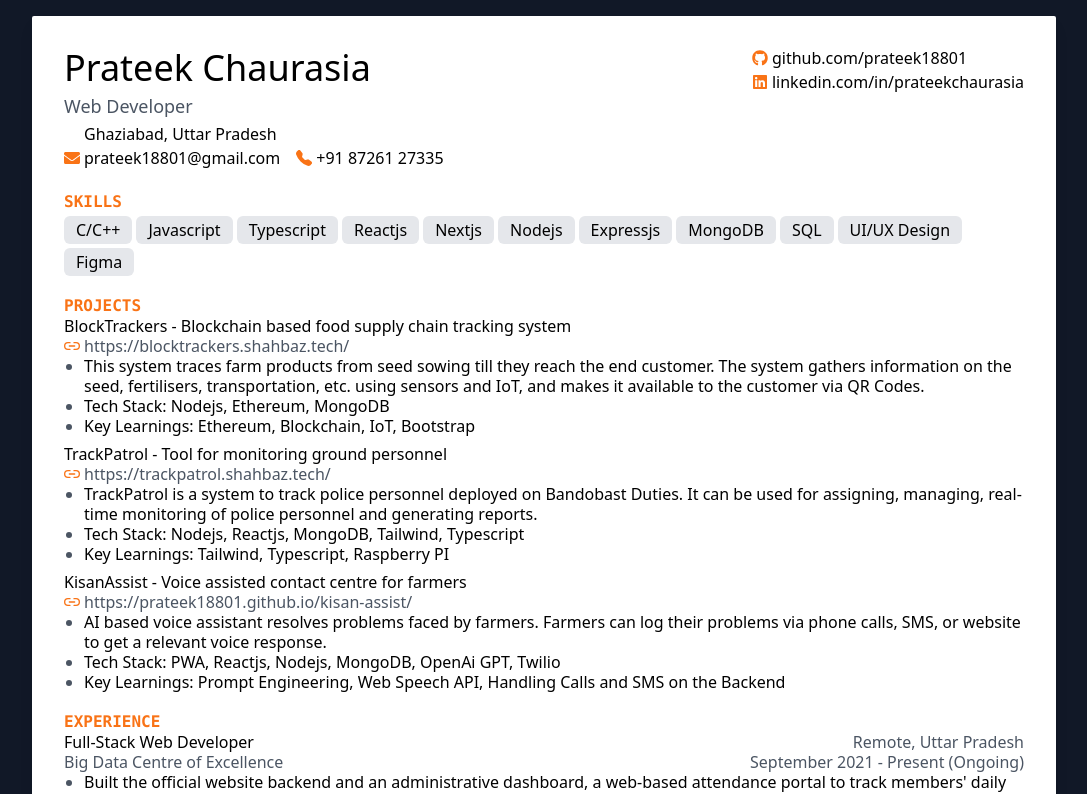
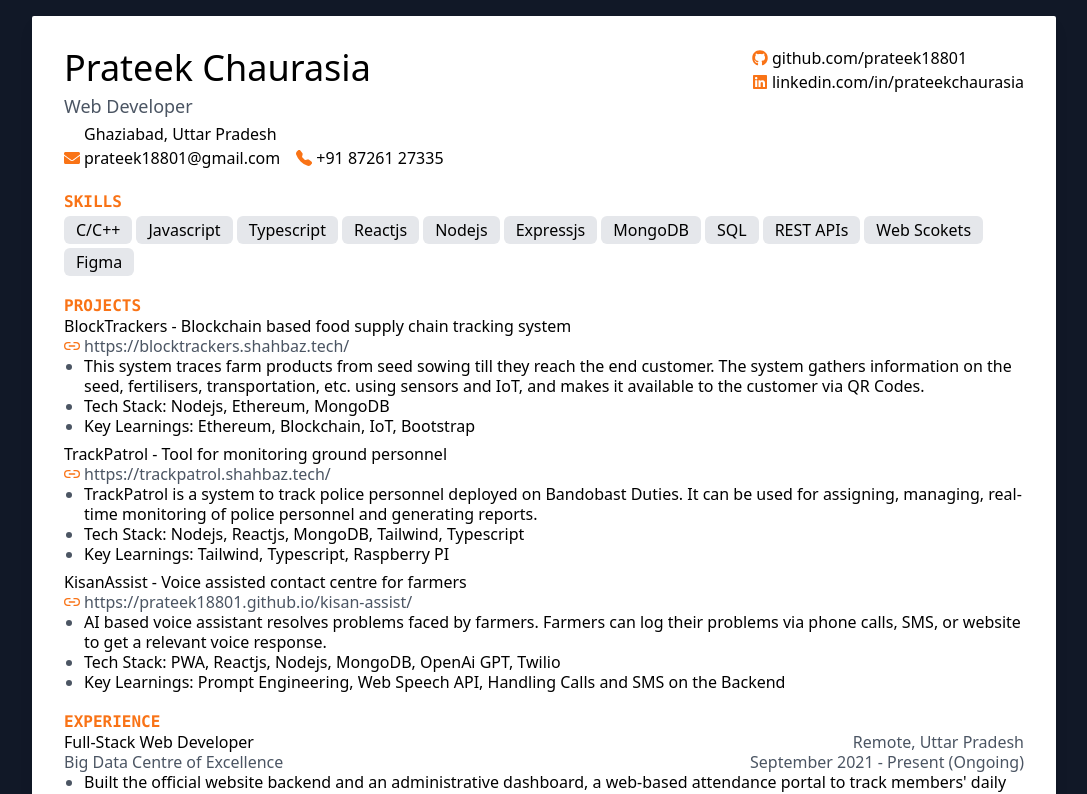
Before and after one commit to prateek18801/resume, a React (Vite) app: page / in a window 1280 px wide. Shown: the top 794 px of the page, without its empty margins (96-1183 px from the left). Built offline with nearby package versions, Linux system fonts and the light colour scheme; some icons are missing.

Commit message:
Update skills

```diff
--- a/src/components/Skills.tsx
+++ b/src/components/Skills.tsx
@@ -1,11 +1,23 @@
 const Skills = () => {
-    const skills = ['C/C++', 'Javascript', 'Typescript', 'Reactjs', 'Nextjs', 'Nodejs', 'Expressjs', 'MongoDB', 'SQL', 'UI/UX Design', 'Figma'];
+    const skills = [
+        'C/C++',
+        'Javascript',
+        'Typescript',
+        'Reactjs',
+        'Nodejs',
+        'Expressjs',
+        'MongoDB',
+        'SQL',
+        'REST APIs',
+        'Web Scokets',
+        'Figma'
+    ];
 
     return (
         <section className='mb-5'>
             <h2 className='font-mono font-bold text-orange-500'>SKILLS</h2>
             <ul className='flex flex-wrap'>
-                {skills.map(skill => <li className='mr-1 mt-1 px-3 py-1 rounded-md bg-gray-200'>{skill}</li>)}
+                {skills.map(skill => <li className='px-3 py-1 mt-1 mr-1 bg-gray-200 rounded-md'>{skill}</li>)}
             </ul>
         </section>
     );
```
